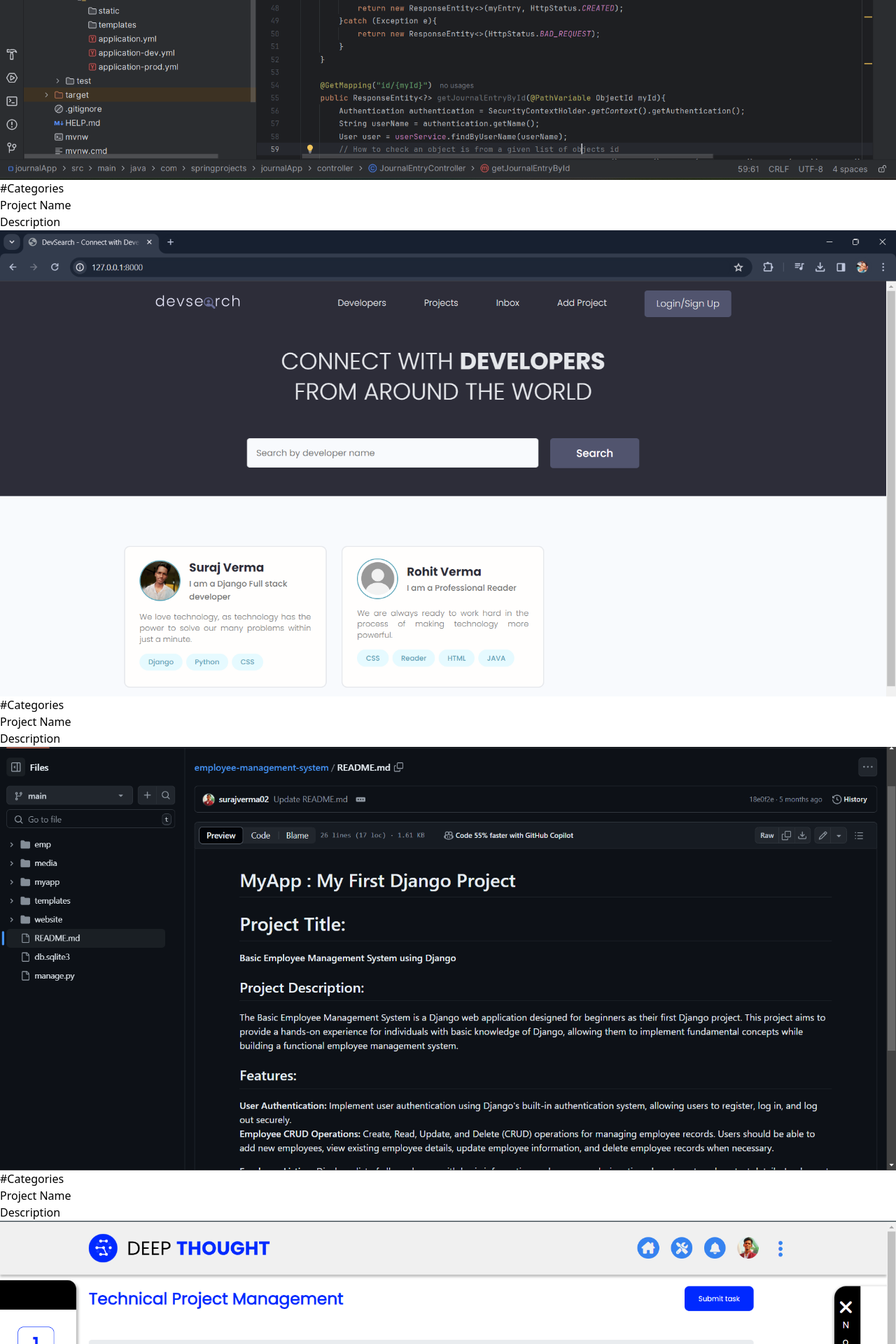
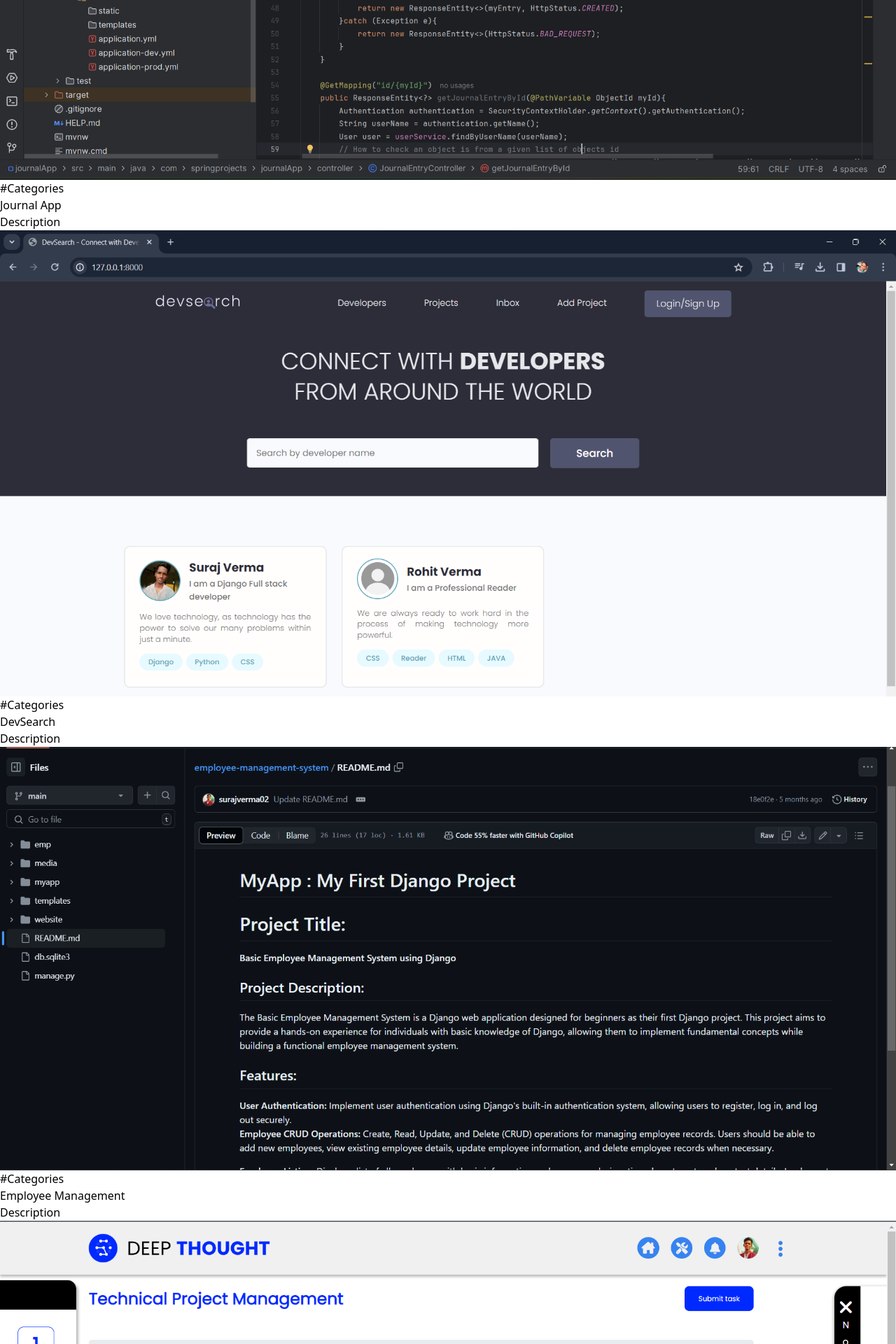
Before and after one commit to surajverma02/my-website, a React (Vite) app: page /project in a window 1280 px wide. Shown: the part 697-2617 px from the top of the page at 70% size. Built offline with nearby package versions, Linux system fonts and the light colour scheme.

Commit message:
Project name added

```diff
--- a/src/components/Project/Project.jsx
+++ b/src/components/Project/Project.jsx
@@ -14,7 +14,7 @@
               #Categories
             </p>
             <p class="mt-2 flex-1 text-base font-semibold text-gray-900">
-              Project Name
+              Journal App
             </p>
             <p class="mt-2 w-full text-sm leading-normal text-gray-600">
               Description
@@ -31,7 +31,7 @@
               #Categories
             </p>
             <p class="mt-2 flex-1 text-base font-semibold text-gray-900">
-              Project Name
+              DevSearch
             </p>
             <p class="mt-2 w-full text-sm leading-normal text-gray-600">
               Description
@@ -48,7 +48,7 @@
               #Categories
             </p>
             <p class="mt-2 flex-1 text-base font-semibold text-gray-900">
-              Project Name
+              Employee Management
             </p>
             <p class="mt-2 w-full text-sm leading-normal text-gray-600">
               Description
```
